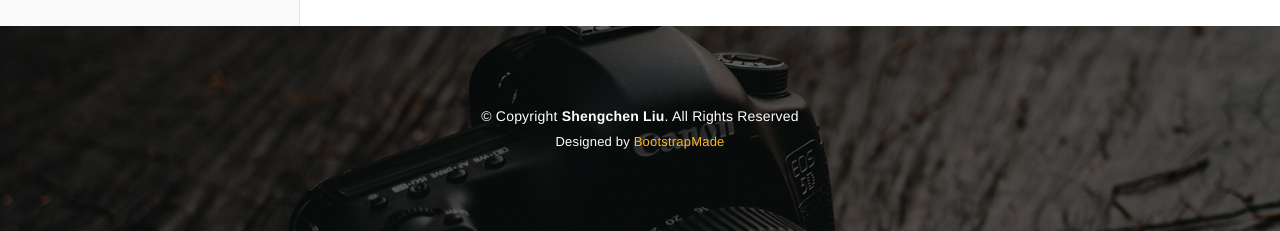
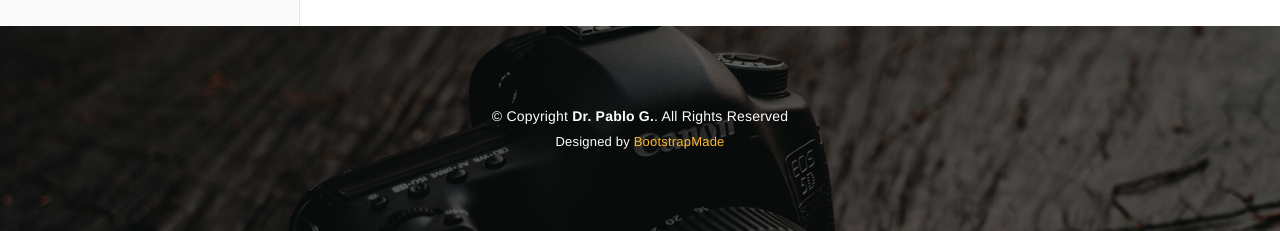
Before and after one commit to Pablitinho/pablitinho.github.io, a Jekyll site: the page cs231n/index.html, which Jekyll copies as it is, in a window 1280 px wide. Shown: the part 669-900 px from the top of the page. Built offline with Jekyll 4.4.1, drawn with Linux system fonts in a browser that asks for light colours.

Commit message:
Changes in the template

```diff
--- a/_config.yml
+++ b/_config.yml
@@ -1,9 +1,9 @@
-title: Shengchen Liu
+title: Dr. Pablo G.
 author:
-  name: shengchen-liu
-  email: liu.sheng@gatech.edu
+  name: Dr. Pablo G.
+  email: ----
 description: > # this means to ignore newlines until "show_excerpts:"
-  Thi is Shengchen Liu's personal website.
+  Thi is Dr. Pablo G.s personal website.
 
 show_excerpts: false # set to true to show excerpts on the homepage
 
@@ -15,7 +15,7 @@ minima:
 
   # generate social links in footer
   social_links:
-    github:  shengchen-liu
+    github:  https://github.com/Pablitinho/
     # devto: jekyll
     # dribbble: jekyll
     # facebook: jekyll
--- a/_includes/hero.html
+++ b/_includes/hero.html
@@ -1,7 +1,7 @@
 <!-- ======= Hero Section ======= -->
 <section id="hero">
   <div class="hero-container">
-    <h1>Pablo G.</h1>
+    <h1>Dr. Pablo G.</h1>
     <h2>I'm a Senior Research Scientist</h2>
     <a href="#about" class="btn-scroll scrollto" title="Scroll Down"><i class="bx bx-chevron-down"></i></a>
   </div>
--- a/cs231n/classification.html
+++ b/cs231n/classification.html
@@ -480,7 +480,7 @@
 <footer id="footer">
 <div class="container">
   <div class="copyright">
-    &copy; Copyright <strong><span>Shengchen Liu</span></strong>. All Rights Reserved
+    &copy; Copyright <strong><span>Dr. Pablo G.</span></strong>. All Rights Reserved
   </div>
   <div class="credits">
     <!-- All the links in the footer should remain intact. -->
--- a/cs231n/index.html
+++ b/cs231n/index.html
@@ -293,7 +293,7 @@
   <footer id="footer">
     <div class="container">
       <div class="copyright">
-        &copy; Copyright <strong><span>Shengchen Liu</span></strong>. All Rights Reserved
+        &copy; Copyright <strong><span>Dr. Pablo G.</span></strong>. All Rights Reserved
       </div>
       <div class="credits">
         <!-- All the links in the footer should remain intact. -->
--- a/dlt/activation_functions.html
+++ b/dlt/activation_functions.html
@@ -2,7 +2,7 @@
 
 <html>
 	<head>
-		<title>Shengchen Liu</title>
+		<title>Dr. Pablo G.</title>
 
 		<meta name="viewport" content="width=device-width, initial-scale=1.0">
 		<!--Favicon-->
@@ -51,7 +51,7 @@
     <div class="navbar navbar-inverse navbar-static-top visible-xs">
       <div class="container">
         <div class="navbar-header">
-        <a href="#" class="navbar-brand">Shengchen Liu</a>
+        <a href="#" class="navbar-brand">Dr. Pablo G.</a>
         <button class="navbar-toggle" data-toggle="collapse" data-target=".navHeaderCollapse">
           <span class="icon-bar"></span>
           <span class="icon-bar"></span>
```
Also changed, not shown: _includes/about.html (+6 -6 lines).
